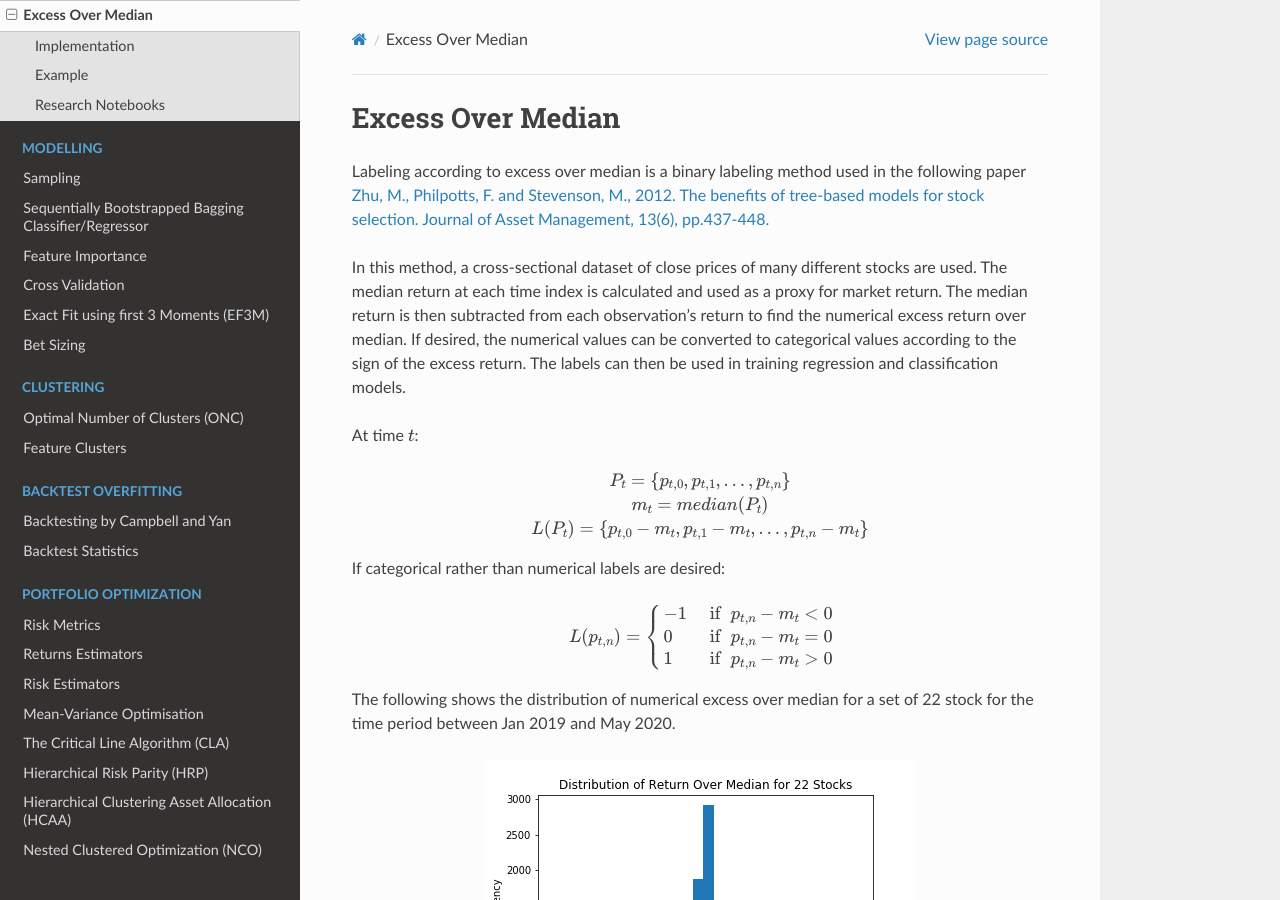
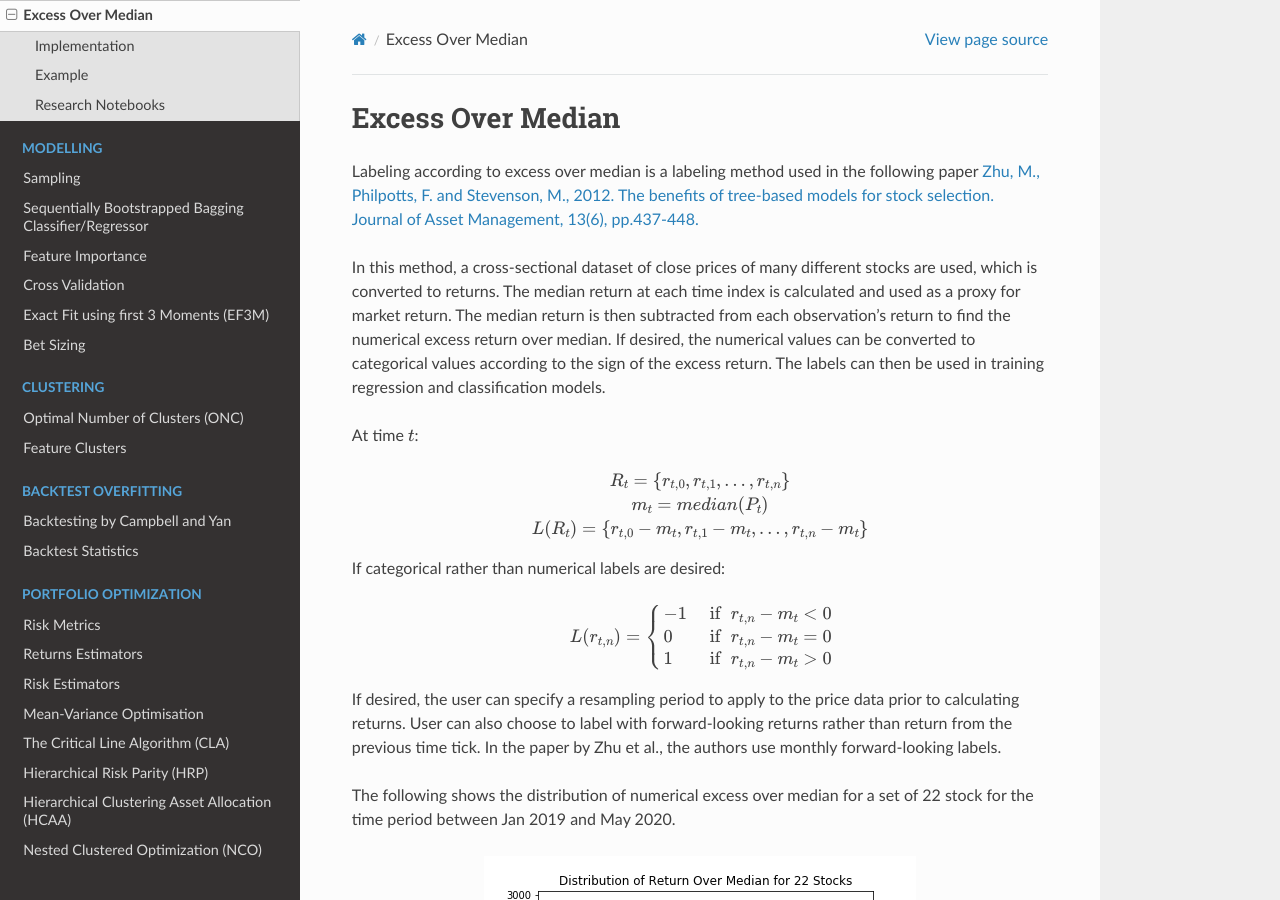
Before and after one commit to hudson-and-thames/mlfinlab, a Sphinx documentation site: the page built from docs/source/implementations/labeling_excess_median.rst, in a window 1280 px wide and 900 px high. Built offline with Sphinx 7.4.7 and the Read the Docs theme 2.0.0, drawn with Linux system fonts in a browser that asks for light colours; some of the changed text lies outside the part shown.

Commit message:
resample and redid unit tests

```diff
--- a/docs/source/implementations/labeling_excess_median.rst
+++ b/docs/source/implementations/labeling_excess_median.rst
@@ -4,14 +4,15 @@
 Excess Over Median
 ==================
 
-Labeling according to excess over median is a binary labeling method used in the following paper `Zhu, M., Philpotts, F. and
+Labeling according to excess over median is a labeling method used in the following paper `Zhu, M., Philpotts, F. and
 Stevenson, M., 2012. The benefits of tree-based models for stock selection.
 Journal of Asset Management, 13(6), pp.437-448. <https://link.springer.com/article/10.1057/jam.2012.17>`_
 
-In this method, a cross-sectional dataset of close prices of many different stocks are used. The median return at each time index
-is calculated and used as a proxy for market return. The median return is then subtracted from each observation's return to find the
-numerical excess return over median. If desired, the numerical values can be converted to categorical values according to the sign of
-the excess return. The labels can then be used in training regression and classification models.
+In this method, a cross-sectional dataset of close prices of many different stocks are used, which is converted to
+returns. The median return at each time index is calculated and used as a proxy for market return. The median return is
+then subtracted from each observation's return to find the numerical excess return over median. If desired, the
+numerical values can be converted to categorical values according to the sign of the excess return. The labels can then
+be used in training regression and classification models.
 
 At time :math:`t`:
 
@@ -19,11 +20,11 @@
     :nowrap:
 
     \begin{gather*}
-    P_t = \{p_{t,0}, p_{t,1}, \dots, p_{t,n}\} \\
+    R_t = \{r_{t,0}, r_{t,1}, \dots, r_{t,n}\} \\
 
     m_t = median(P_t) \\
 
-    L(P_t) = \{p_{t,0} - m_t, p_{t,1} - m_t, \dots, p_{t,n} - m_t\}
+    L(R_t) = \{r_{t,0} - m_t, r_{t,1} - m_t, \dots, r_{t,n} - m_t\}
     \end{gather*}
 
 
@@ -32,14 +33,17 @@
 .. math::
      \begin{equation}
      \begin{split}
-       L(p_{t,n}) = \begin{cases}
-       -1 &\ \text{if} \ \ p_{t,n} - m_t < 0\\
-       0 &\ \text{if} \ \ p_{t,n} - m_t = 0\\
-       1 &\ \text{if} \ \ p_{t,n} - m_t > 0\\
+       L(r_{t,n}) = \begin{cases}
+       -1 &\ \text{if} \ \ r_{t,n} - m_t < 0\\
+       0 &\ \text{if} \ \ r_{t,n} - m_t = 0\\
+       1 &\ \text{if} \ \ r_{t,n} - m_t > 0\\
        \end{cases}
      \end{split}
      \end{equation}
 
+If desired, the user can specify a resampling period to apply to the price data prior to calculating returns. User can also
+choose to label with forward-looking returns rather than return from the previous time tick. In the paper by Zhu et al., the authors
+use monthly forward-looking labels.
 
 The following shows the distribution of numerical excess over median for a set of 22 stock for the time period between Jan 2019
 and May 2020.
@@ -77,10 +81,13 @@
     data.columns = data.columns.droplevel(1)
 
     # Get returns over median numerically
-    numerical = excess_over_median(data)
+    numerical = excess_over_median(prices=data, binary=False, resample_by=None, forward=False)
 
     # Get returns over median as a categorical label
-    binary = excess_over_median(data, binary=True)
+    binary = excess_over_median((prices=data, binary=True, resample_by=None, forward=False)
+
+    # Get monthly forward-looking returns
+    monthly_forward = excess_over_median((prices=data, binary=True, resample_by='M', forward=True)
 
 
 
```
